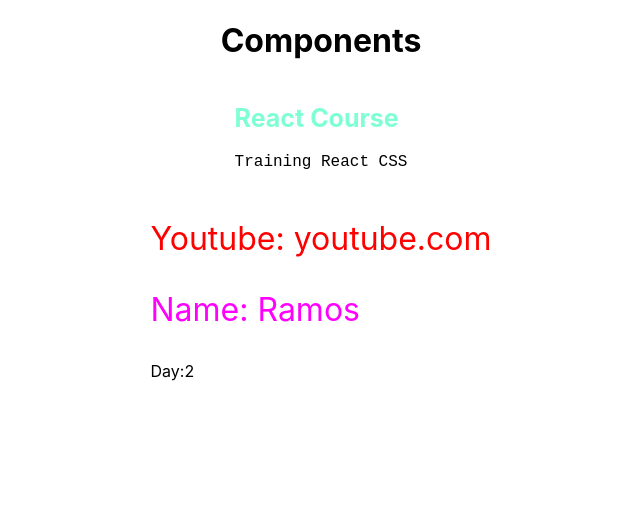
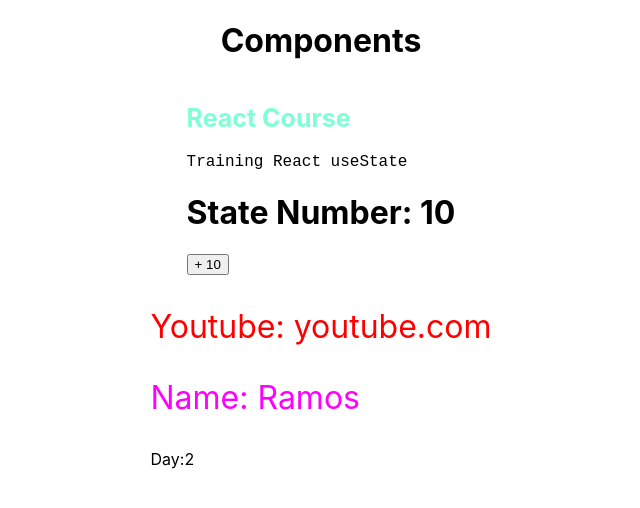
Before and after one commit to fabioramos18/React-Course, a React (Create React App) app in the folder initial-course-of-react/: page / in a window 1280 px wide. Shown: the top 508 px of the page, without its empty margins (319-959 px from the left). Built offline with nearby package versions, Linux system fonts and the light colour scheme.

Commit message:
useState

```diff
--- a/initial-course-of-react/src/components/Body.js
+++ b/initial-course-of-react/src/components/Body.js
@@ -1,11 +1,17 @@
-import React from 'react'
+import React, {useState} from 'react'
 import './Body.css'
 
 export const Body = () => {
+
+    const [num,setNum]=useState(10)
+
     return (
         <div>
             <h2>React Course</h2>
-            <p className='text'>Training React CSS</p>
+            <p className='text'>Training React useState</p>
+            <h1>State Number: {num}</h1>
+            <button onClick={()=>setNum(num+10)}> + 10 </button>
+
         </div>
     )
 }
```
